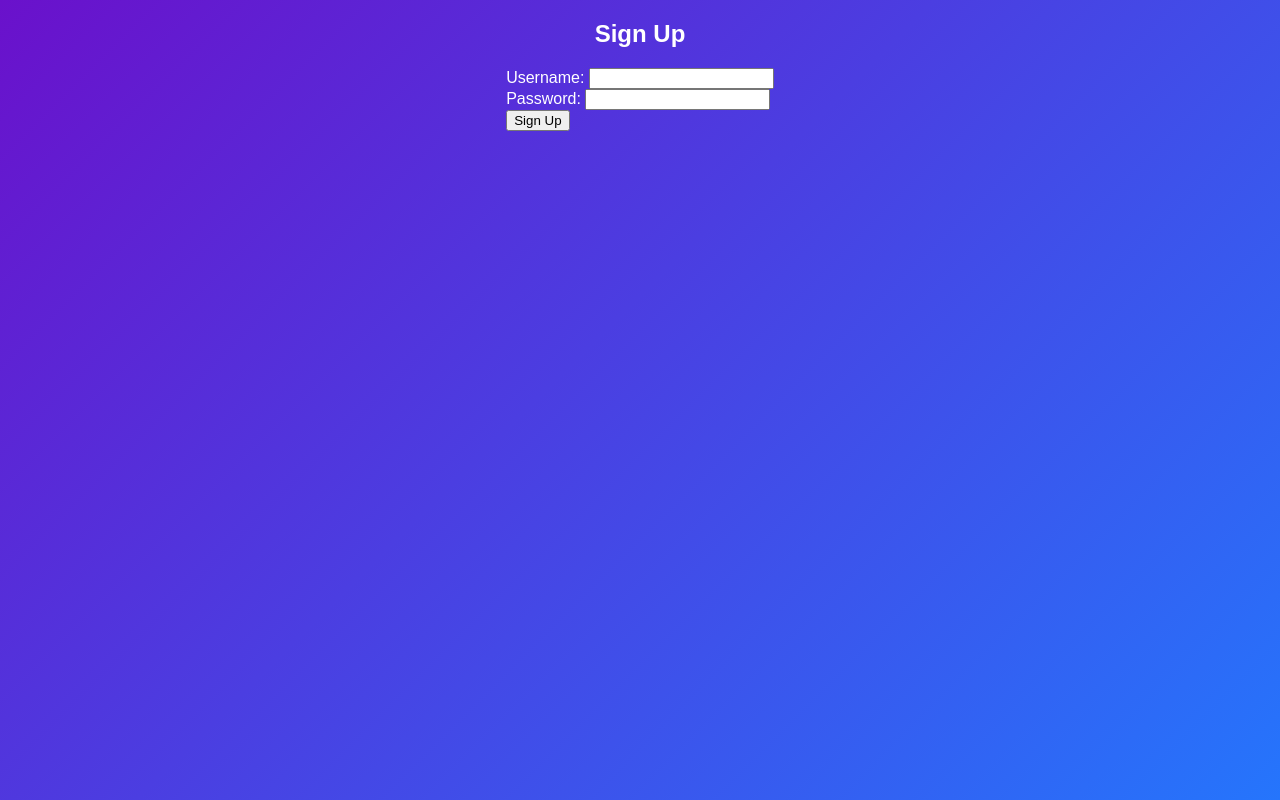
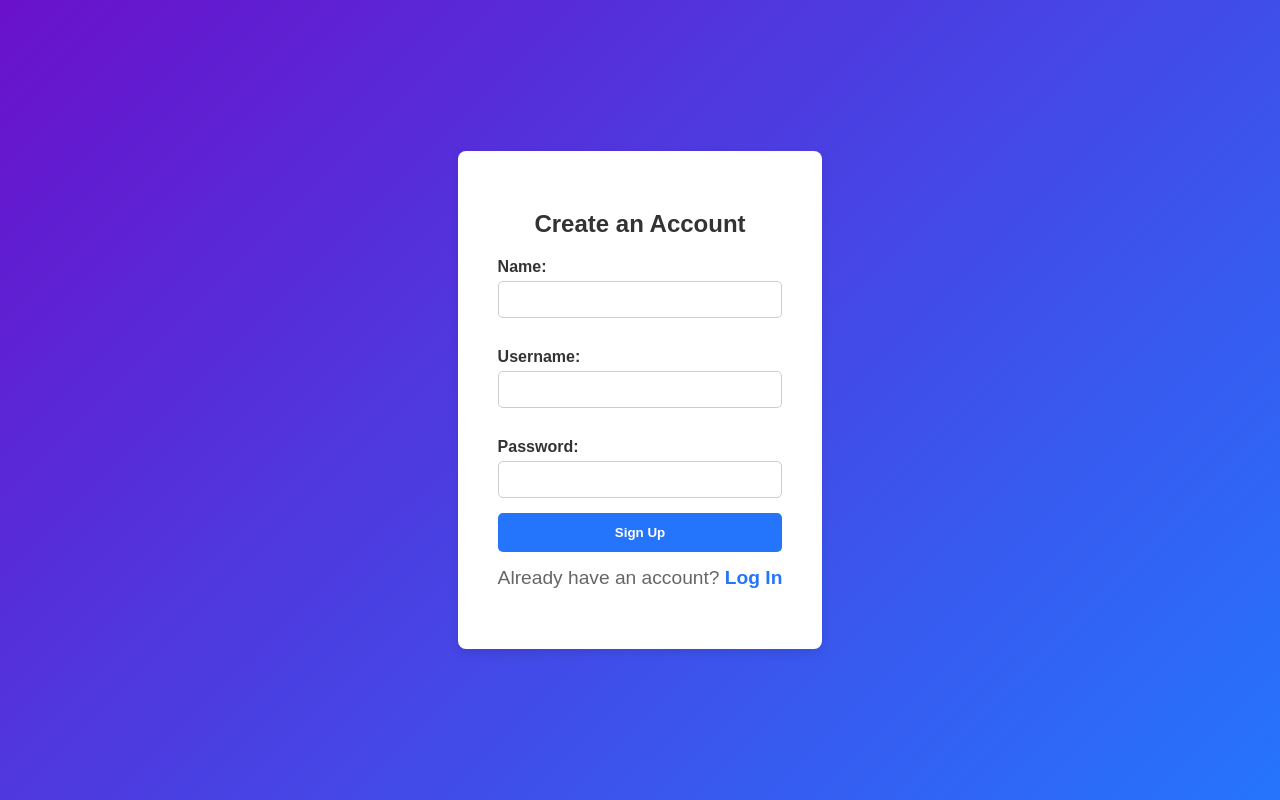
Before and after one commit to okayrahul/DigitalSkillsTrainingPlatform, a Flask app: page /signup in a window 1280 px wide. Run offline with Flask 3, Linux system fonts and the light colour scheme.

Commit message:
signup and login updated

```diff
--- a/static/css/styles.css
+++ b/static/css/styles.css
@@ -95,3 +95,86 @@ section {
     font-size: 1.1em;
     line-height: 1.6;
 }
+
+
+                                                                            /* sign up and signin page */
+
+/* Center the auth container */
+.auth-container {
+    display: flex;
+    justify-content: center;
+    align-items: center;
+    height: 100vh;
+}
+
+/* Auth Box Style */
+.auth-box {
+    background-color: #ffffff;
+    padding: 40px;
+    border-radius: 8px;
+    box-shadow: 0 4px 10px rgba(0, 0, 0, 0.1);
+    text-align: center;
+    max-width: 400px;
+    width: 100%;
+}
+
+/* Form Header */
+.auth-box h2 {
+    color: #333333;
+    margin-bottom: 20px;
+}
+
+/* Form Labels and Inputs */
+.auth-box label {
+    display: block;
+    text-align: left;
+    font-weight: bold;
+    color: #333333;
+    margin-top: 15px;
+    margin-bottom: 5px;
+}
+
+
+.auth-box input[type="Name"],
+.auth-box input[type="text"],
+.auth-box input[type="password"] {
+    width: 100%;
+    padding: 10px;
+    margin-bottom: 15px;
+    border: 1px solid #cccccc;
+    border-radius: 5px;
+    box-sizing: border-box;
+}
+
+/* Button Style */
+.auth-button {
+    width: 100%;
+    padding: 12px;
+    background-color: #2575fc;
+    color: #ffffff;
+    font-weight: bold;
+    border: none;
+    border-radius: 5px;
+    cursor: pointer;
+    transition: background-color 0.3s;
+}
+
+.auth-button:hover {
+    background-color: #1a5bb8;
+}
+
+/* Switch Auth Link */
+.switch-auth {
+    margin-top: 15px;
+    color: #666666;
+}
+
+.switch-auth a {
+    color: #2575fc;
+    text-decoration: none;
+    font-weight: bold;
+}
+
+.switch-auth a:hover {
+    text-decoration: underline;
+}
--- a/templates/signup.html
+++ b/templates/signup.html
@@ -1,12 +1,23 @@
-{% extends "base.html" %} {% block content %}
-<h2>Sign Up</h2>
-<form method="post" action="{{ url_for('signup') }}">
-  <label for="username">Username:</label>
-  <input type="text" name="username" required />
-  <br />
-  <label for="password">Password:</label>
-  <input type="password" name="password" required />
-  <br />
-  <button type="submit">Sign Up</button>
-</form>
+{% extends "base.html" %}
+
+{% block content %}
+<div class="auth-container">
+    <div class="auth-box">
+        <h2>Create an Account</h2>
+        <form method="post" action="{{ url_for('signup') }}">
+
+            <label for="name">Name:</label>
+            <input type="name" name="name" id="name" required>
+
+            <label for="username">Username:</label>
+            <input type="text" name="username" id="username" required>
+
+            <label for="password">Password:</label>
+            <input type="password" name="password" id="password" required>
+
+            <button type="submit" class="auth-button">Sign Up</button>
+        </form>
+        <p class="switch-auth">Already have an account? <a href="{{ url_for('signin') }}">Log In</a></p>
+    </div>
+</div>
 {% endblock %}
```
Also changed, not shown: templates/signin.html (+18 -11 lines).
